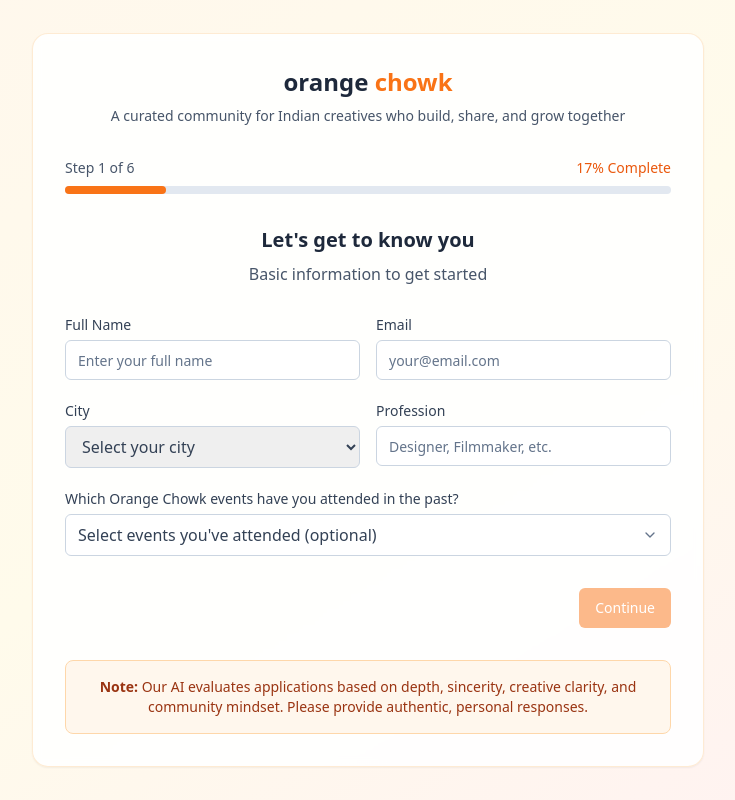
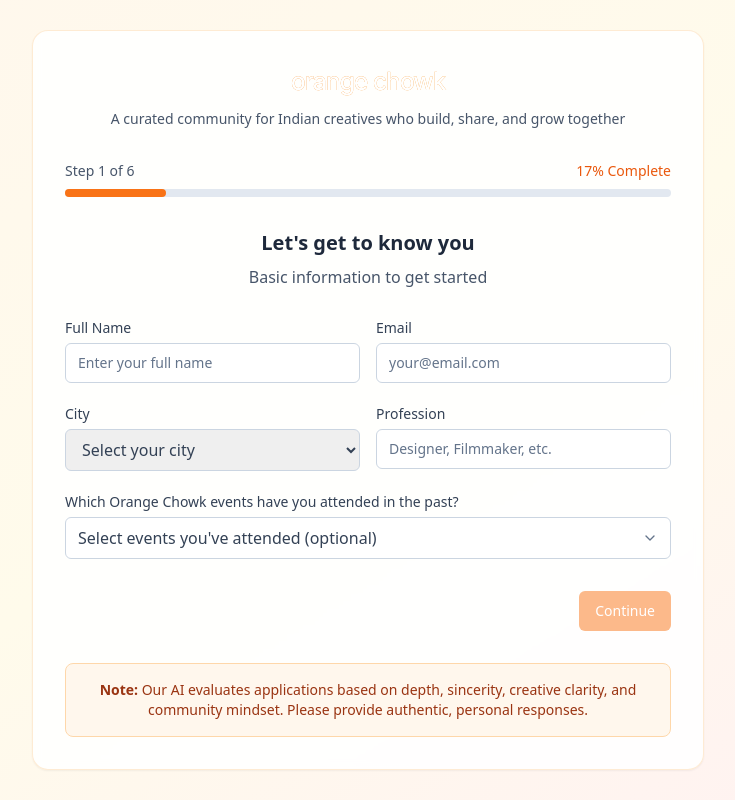
Before and after one commit to GlitchOwt/orange-chowk-spark, a React (Vite) app: page / in a window 1280 px wide. Both pictures are taken after a click on the button "MEMBERSHIP WAITLIST". Shown: the whole page, without its empty margins (272-1007 px from the left). Built offline with nearby package versions, Linux system fonts and the light colour scheme.

Commit message:
Update Orange Chowk Text Styling

```diff
--- a/src/components/ApplicationForm.tsx
+++ b/src/components/ApplicationForm.tsx
@@ -1,4 +1,3 @@
-
 import { useState } from 'react';
 import { motion } from 'framer-motion';
 import { Send, ArrowLeft, ChevronDown } from 'lucide-react';
@@ -149,8 +148,8 @@ export const ApplicationForm = ({ onResult }: ApplicationFormProps) => {
       >
         {/* Header */}
         <div className="text-center mb-8">
-          <h1 className="text-2xl font-bold text-slate-800 mb-2">
-            orange <span className="text-orange-500">chowk</span>
+          <h1 className="framer-text bg-gradient-to-r from-orange-500 to-amber-500 bg-clip-text text-transparent mb-2">
+            orange chowk
           </h1>
           <p className="text-slate-600 text-sm">
             A curated community for Indian creatives who build, share, and grow together
--- a/src/components/Hero.tsx
+++ b/src/components/Hero.tsx
@@ -1,4 +1,3 @@
-
 import { motion } from 'framer-motion';
 import { ArrowRight, Users, Sparkles, Heart } from 'lucide-react';
 
@@ -25,8 +24,9 @@ export const Hero = ({ onStartApplication }: HeroProps) => {
           </div>
 
           <h1 className="text-5xl md:text-7xl font-bold text-slate-800 mb-6">
-            orange
-            <span className="text-orange-500"> chowk</span>
+            <span className="framer-text bg-gradient-to-r from-orange-500 to-amber-500 bg-clip-text text-transparent">
+              orange chowk
+            </span>
           </h1>
 
           <p className="text-xl md:text-2xl text-slate-700 mb-8 max-w-2xl mx-auto leading-relaxed">
--- a/src/components/dashboard/DashboardHeader.tsx
+++ b/src/components/dashboard/DashboardHeader.tsx
@@ -1,4 +1,3 @@
-
 import { User, Calendar, Users, MessageSquare } from 'lucide-react';
 import { Avatar, AvatarFallback } from '@/components/ui/avatar';
 import { Badge } from '@/components/ui/badge';
@@ -24,8 +23,8 @@ export const DashboardHeader = ({ userData, tabs, activeTab, setActiveTab }: Das
         <div className="max-w-6xl mx-auto px-6 py-4">
           <div className="flex items-center justify-between">
             <div className="flex items-center gap-4">
-              <div className="text-2xl font-bold text-orange-900">
-                orange <span className="text-orange-500">chowk</span>
+              <div className="framer-text bg-gradient-to-r from-orange-500 to-amber-500 bg-clip-text text-transparent">
+                orange chowk
               </div>
               <Badge className="bg-orange-100 text-orange-800 border-orange-200">
                 Member
--- a/src/index.css
+++ b/src/index.css
@@ -3,6 +3,33 @@
 @tailwind utilities;
 
 /* Definition of the design system. All colors, gradients, fonts, etc should be defined here. */
+
+/* Custom font import for Youth Medium */
+@import url('https://fonts.googleapis.com/css2?family=Inter:wght@400;500;600;700&display=swap');
+
+/* Custom font face for Youth Medium - fallback to Inter if not available */
+@font-face {
+  font-family: 'Youth Medium';
+  src: local('Inter Medium'), local('Inter-Medium');
+  font-weight: 500;
+  font-display: swap;
+}
+
+@font-face {
+  font-family: 'Youth Medium Placeholder';
+  src: local('Inter Medium'), local('Inter-Medium');
+  font-weight: 500;
+  font-display: swap;
+}
+
+/* Custom class for orange chowk text styling */
+.framer-text {
+  font-family: "Youth Medium", "Youth Medium Placeholder", sans-serif;
+  font-size: 25px;
+  letter-spacing: -0.05em;
+  color: rgb(255, 255, 255);
+  font-style: normal;
+}
 
 @layer base {
   :root {
```
